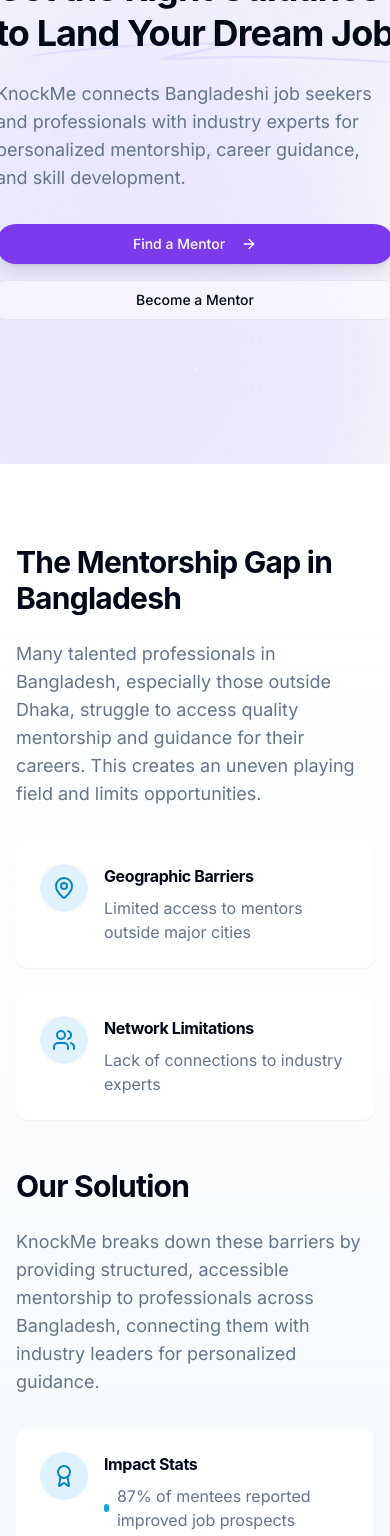
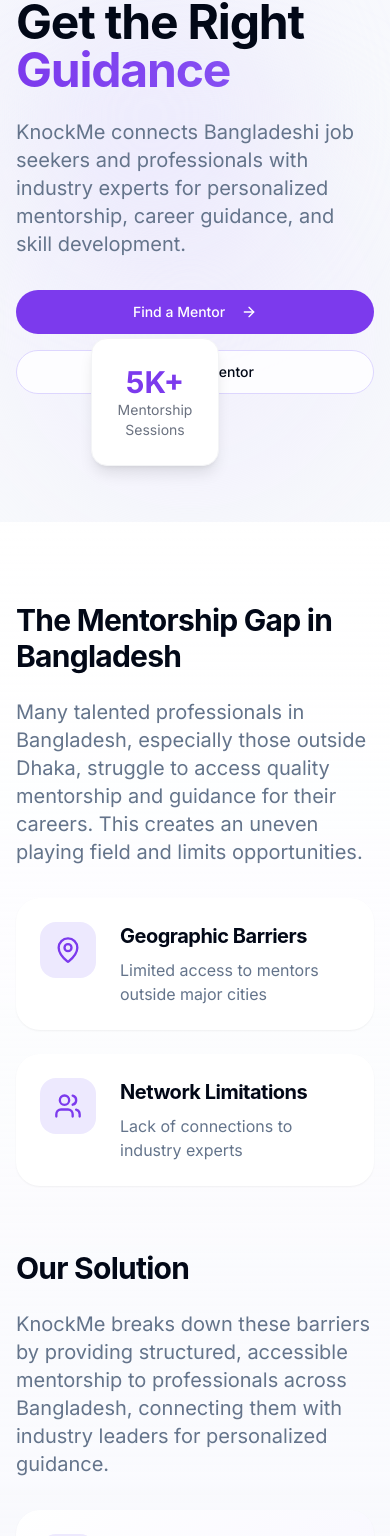
Before and after one commit to KnockMe01/mentorhub-bangladesh, a React (Vite) app: page / in a window 390 px wide. Shown: the part 300-1836 px from the top of the page. Built offline with nearby package versions, Linux system fonts and the light colour scheme; grey boxes are pictures that could not be loaded.

Commit message:
Refactor website design
Update website design to match the specified design portfolio.  The copy and section details remain unchanged.

```diff
--- a/src/App.css
+++ b/src/App.css
@@ -10,7 +10,7 @@
 }
 
 .glass {
-  background: rgba(255, 255, 255, 0.7);
+  background: rgba(255, 255, 255, 0.8);
   backdrop-filter: blur(10px);
   -webkit-backdrop-filter: blur(10px);
   border: 1px solid rgba(255, 255, 255, 0.2);
@@ -44,3 +44,10 @@
   opacity: 1;
   transform: translateY(0);
 }
+
+.text-gradient {
+  -webkit-background-clip: text;
+  background-clip: text;
+  color: transparent;
+  display: inline-block;
+}
--- a/src/components/Banner.tsx
+++ b/src/components/Banner.tsx
@@ -3,14 +3,14 @@ import { ExternalLink } from 'lucide-react';
 
 const Banner = () => {
   return (
-    <div className="bg-topmate-500 text-white text-sm py-2 px-4 text-center">
+    <div className="bg-gradient-to-r from-topmate-600 to-topmate-500 text-white text-sm py-2 px-4 text-center">
       <p className="flex items-center justify-center flex-wrap gap-1">
         I am going to build this platform for Bangladesh. If you have any feedback or suggestion please share on
         <a
           href="https://bd.linkedin.com/in/tanvirmorshalinshafin"
           target="_blank"
           rel="noopener noreferrer"
-          className="inline-flex items-center font-medium underline underline-offset-4 ml-1 hover:text-topmate-100"
+          className="inline-flex items-center font-medium underline underline-offset-4 ml-1 hover:text-white/80"
         >
           LinkedIn
           <ExternalLink className="h-3 w-3 ml-1" />
--- a/src/components/HeroSection.tsx
+++ b/src/components/HeroSection.tsx
@@ -4,56 +4,53 @@ import { ArrowRight } from 'lucide-react';
 
 const HeroSection = () => {
   return (
-    <section className="relative pt-32 pb-24 md:pt-40 md:pb-32 overflow-hidden">
+    <section className="relative pt-40 pb-20 md:pt-48 md:pb-32 overflow-hidden">
       {/* Background Elements */}
-      <div className="absolute inset-0 -z-10 overflow-hidden">
-        <div className="absolute top-0 right-0 w-[800px] h-[800px] bg-topmate-100 rounded-full -translate-y-1/2 translate-x-1/3 opacity-60 blur-3xl"></div>
-        <div className="absolute bottom-0 left-0 w-[600px] h-[600px] bg-topmate-200 rounded-full translate-y-1/3 -translate-x-1/3 opacity-50 blur-3xl"></div>
+      <div className="absolute inset-0 -z-10">
+        <div className="absolute inset-x-0 top-0 h-[400px] bg-gradient-to-b from-topmate-50/50 to-transparent"></div>
+        <div className="absolute bottom-0 right-0 w-[400px] h-[400px] rounded-full bg-topmate-100/50 blur-[80px]"></div>
+        <div className="absolute top-1/4 left-0 w-[300px] h-[300px] rounded-full bg-topmate-200/30 blur-[60px]"></div>
       </div>
 
       <div className="container mx-auto px-4 md:px-6">
-        <div className="flex flex-col md:flex-row items-center">
-          <div className="md:w-1/2 animate-slide-up [animation-delay:0.1s]">
+        <div className="flex flex-col md:flex-row items-center md:space-x-12">
+          <div className="md:w-1/2 mb-12 md:mb-0">
             <div className="inline-block px-3 py-1 mb-6 rounded-full bg-topmate-100 text-topmate-700 border border-topmate-200">
               <span className="text-sm font-medium">Launching in Bangladesh</span>
             </div>
-            <h1 className="text-4xl md:text-5xl lg:text-6xl font-bold leading-tight mb-6">
-              Get the Right Guidance to
-              <span className="relative whitespace-nowrap">
-                <span className="relative z-10"> Land Your Dream Job</span>
-                <svg aria-hidden="true" viewBox="0 0 418 42" className="absolute -bottom-2 left-0 h-[0.58em] w-full fill-topmate-200/70" preserveAspectRatio="none">
-                  <path d="M203.371.916c-26.013-2.078-76.686 1.963-124.73 9.946L67.3 12.749C35.421 18.062 18.2 21.766 6.004 25.934 1.244 27.561.828 27.778.874 28.61c.07 1.214.828 1.121 9.595-1.176 9.072-2.377 17.15-3.92 39.246-7.496C123.565 7.986 157.869 4.492 195.942 5.046c7.461.108 19.25 1.696 19.17 2.582-.107 1.183-7.874 4.31-25.75 10.366-21.992 7.45-35.43 12.534-36.701 13.884-2.173 2.308-.202 4.407 4.442 4.734 2.654.187 3.263.157 15.593-.78 35.401-2.686 57.944-3.488 88.365-3.143 46.327.526 75.721 2.23 130.788 7.584 19.787 1.924 20.814 1.98 24.557 1.332l.066-.011c1.201-.203 1.53-1.825.399-2.335-2.911-1.31-4.893-1.604-22.048-3.261-57.509-5.556-87.871-7.36-132.059-7.842-23.239-.254-33.617-.116-50.627.674-11.629.54-42.371 2.494-46.696 2.967-2.359.259 8.133-3.625 26.504-9.81 23.239-7.825 27.934-10.149 28.304-14.005.417-4.348-3.529-6-16.878-7.066Z"></path>
-                </svg>
-              </span>
+            <h1 className="text-5xl md:text-6xl lg:text-7xl font-bold tracking-tight mb-6">
+              Get the Right
+              <span className="text-gradient bg-gradient-to-r from-topmate-600 to-topmate-500 bg-clip-text text-transparent block"> Guidance</span>
             </h1>
-            <p className="text-lg text-muted-foreground mb-8 max-w-xl">
+            <p className="text-xl text-muted-foreground mb-8 max-w-xl">
               KnockMe connects Bangladeshi job seekers and professionals with industry experts for personalized mentorship, career guidance, and skill development.
             </p>
             <div className="flex flex-col sm:flex-row gap-4">
-              <Button className="bg-topmate-600 hover:bg-topmate-700 text-white font-medium px-6 py-3 rounded-full
-                shadow-lg hover:shadow-xl transition-all duration-300 ease-in-out">
+              <Button size="lg" className="bg-topmate-600 hover:bg-topmate-700 text-white rounded-full">
                 Find a Mentor
                 <ArrowRight className="ml-2 h-4 w-4" />
               </Button>
-              <Button variant="outline" className="bg-white/50 backdrop-blur-sm hover:bg-white/80">
+              <Button size="lg" variant="outline" className="rounded-full border-topmate-200 bg-white/80 hover:bg-white">
                 Become a Mentor
               </Button>
             </div>
           </div>
 
-          <div className="md:w-1/2 mt-12 md:mt-0 flex justify-center animate-slide-up [animation-delay:0.3s]">
-            <div className="relative w-full max-w-md aspect-square">
-              <div className="absolute inset-0 flex items-center justify-center">
-                <div className="relative w-full h-full">
-                  <div className="absolute top-4 left-4 right-4 bottom-4 bg-gradient-to-br from-topmate-100 to-topmate-50 rounded-2xl animate-float"></div>
-                  <div className="absolute inset-0 glass-card overflow-hidden">
-                    <img
-                      src="https://images.unsplash.com/photo-1522202176988-66273c2fd55f?ixlib=rb-4.0.3&ixid=M3wxMjA3fDB8MHxwaG90by1wYWdlfHx8fGVufDB8fHx8fA%3D%3D&auto=format&fit=crop&w=2670&q=80"
-                      alt="Casual Mentorship"
-                      className="w-full h-full object-cover"
-                      loading="lazy"
-                    />
-                  </div>
+          <div className="md:w-1/2 relative">
+            <div className="relative w-full aspect-square max-w-md mx-auto">
+              <div className="absolute inset-0 bg-gradient-to-tr from-topmate-200/30 to-topmate-100/30 rounded-[30px] rotate-6 transform-gpu"></div>
+              <div className="absolute inset-0 bg-white rounded-[30px] overflow-hidden shadow-2xl border border-gray-100">
+                <img
+                  src="https://images.unsplash.com/photo-1522202176988-66273c2fd55f?ixlib=rb-4.0.3&ixid=M3wxMjA3fDB8MHxwaG90by1wYWdlfHx8fGVufDB8fHx8fA%3D%3D&auto=format&fit=crop&w=2670&q=80"
+                  alt="Mentorship Session"
+                  className="w-full h-full object-cover"
+                />
+              </div>
+
+              <div className="absolute -bottom-6 -right-6 bg-white rounded-2xl p-4 shadow-lg border border-gray-100 w-32 h-32 flex items-center justify-center">
+                <div className="text-center">
+                  <div className="text-3xl font-bold text-topmate-600">5K+</div>
+                  <div className="text-sm text-gray-500">Mentorship Sessions</div>
                 </div>
               </div>
             </div>
--- a/src/components/ProblemSolutionSection.tsx
+++ b/src/components/ProblemSolutionSection.tsx
@@ -4,38 +4,38 @@ import { Users, Award, MapPin } from 'lucide-react';
 
 const ProblemSolutionSection = () => {
   return (
-    <section className="py-20 md:py-32 relative bg-gradient-to-b from-white to-mentor-50/30">
+    <section className="py-20 md:py-32 relative bg-gradient-to-b from-white to-topmate-50/30">
       <div className="container mx-auto px-4 md:px-6">
-        <div className="grid grid-cols-1 lg:grid-cols-2 gap-12">
+        <div className="grid grid-cols-1 lg:grid-cols-2 gap-16">
           {/* Problem Statement */}
           <div className="animate-on-scroll">
             <h2 className="text-3xl md:text-4xl font-bold mb-6">The Mentorship Gap in Bangladesh</h2>
-            <p className="text-lg text-muted-foreground mb-8">
+            <p className="text-xl text-muted-foreground mb-8">
               Many talented professionals in Bangladesh, especially those outside Dhaka,
               struggle to access quality mentorship and guidance for their careers. This
               creates an uneven playing field and limits opportunities.
             </p>
 
-            <div className="grid grid-cols-1 md:grid-cols-2 gap-6 mt-8">
-              <Card className="glass-card border-0">
-                <CardContent className="p-6 flex items-start space-x-4">
-                  <div className="h-12 w-12 rounded-full bg-mentor-100 flex items-center justify-center shrink-0">
-                    <MapPin className="h-6 w-6 text-mentor-600" />
+            <div className="grid grid-cols-1 gap-6 mt-8">
+              <Card className="border-0 rounded-3xl overflow-hidden shadow-sm hover:shadow-md transition-all duration-300">
+                <CardContent className="p-6 flex items-start space-x-6">
+                  <div className="h-14 w-14 rounded-2xl bg-topmate-100 flex items-center justify-center shrink-0">
+                    <MapPin className="h-7 w-7 text-topmate-600" />
                   </div>
                   <div>
-                    <h3 className="font-bold mb-2">Geographic Barriers</h3>
+                    <h3 className="text-xl font-bold mb-2">Geographic Barriers</h3>
                     <p className="text-muted-foreground">Limited access to mentors outside major cities</p>
                   </div>
                 </CardContent>
               </Card>
 
-              <Card className="glass-card border-0">
-                <CardContent className="p-6 flex items-start space-x-4">
-                  <div className="h-12 w-12 rounded-full bg-mentor-100 flex items-center justify-center shrink-0">
-                    <Users className="h-6 w-6 text-mentor-600" />
+              <Card className="border-0 rounded-3xl overflow-hidden shadow-sm hover:shadow-md transition-all duration-300">
+                <CardContent className="p-6 flex items-start space-x-6">
+                  <div className="h-14 w-14 rounded-2xl bg-topmate-100 flex items-center justify-center shrink-0">
+                    <Users className="h-7 w-7 text-topmate-600" />
                   </div>
                   <div>
-                    <h3 className="font-bold mb-2">Network Limitations</h3>
+                    <h3 className="text-xl font-bold mb-2">Network Limitations</h3>
                     <p className="text-muted-foreground">Lack of connections to industry experts</p>
                   </div>
                 </CardContent>
@@ -46,31 +46,31 @@ const ProblemSolutionSection = () => {
           {/* Solution */}
           <div className="animate-on-scroll">
             <h2 className="text-3xl md:text-4xl font-bold mb-6">Our Solution</h2>
-            <p className="text-lg text-muted-foreground mb-8">
+            <p className="text-xl text-muted-foreground mb-8">
               KnockMe breaks down these barriers by providing structured, accessible mentorship
               to professionals across Bangladesh, connecting them with industry leaders for
               personalized guidance.
             </p>
 
-            <div className="grid grid-cols-1 gap-6 mt-8">
-              <Card className="glass-card border-0">
-                <CardContent className="p-6 flex items-start space-x-4">
-                  <div className="h-12 w-12 rounded-full bg-mentor-100 flex items-center justify-center shrink-0">
-                    <Award className="h-6 w-6 text-mentor-600" />
+            <div className="mt-8">
+              <Card className="border-0 rounded-3xl overflow-hidden shadow-sm hover:shadow-md transition-all duration-300 bg-gradient-to-br from-white to-topmate-50">
+                <CardContent className="p-6 flex items-start space-x-6">
+                  <div className="h-14 w-14 rounded-2xl bg-topmate-100 flex items-center justify-center shrink-0">
+                    <Award className="h-7 w-7 text-topmate-600" />
                   </div>
                   <div>
-                    <h3 className="font-bold mb-2">Impact Stats</h3>
-                    <ul className="space-y-2 text-muted-foreground">
+                    <h3 className="text-xl font-bold mb-3">Impact Stats</h3>
+                    <ul className="space-y-3 text-muted-foreground">
                       <li className="flex items-center">
-                        <span className="h-2 w-2 rounded-full bg-mentor-500 mr-2"></span>
+                        <span className="h-2 w-2 rounded-full bg-topmate-500 mr-3"></span>
                         87% of mentees reported improved job prospects
                       </li>
                       <li className="flex items-center">
-                        <span className="h-2 w-2 rounded-full bg-mentor-500 mr-2"></span>
+                        <span className="h-2 w-2 rounded-full bg-topmate-500 mr-3"></span>
                         200+ industry experts from various sectors
                       </li>
                       <li className="flex items-center">
-                        <span className="h-2 w-2 rounded-full bg-mentor-500 mr-2"></span>
+                        <span className="h-2 w-2 rounded-full bg-topmate-500 mr-3"></span>
                         5,000+ successful mentorship sessions completed
                       </li>
                     </ul>
```
Also changed, not shown: src/components/BenefitsSection.tsx (+4 -4 lines), src/components/CtaSection.tsx (+6 -6 lines), src/components/FaqSection.tsx (+9 -7 lines), src/components/HowItWorksSection.tsx (+10 -17 lines), src/components/MentorsSection.tsx (+9 -9 lines), src/components/PricingSection.tsx (+10 -10 lines).
